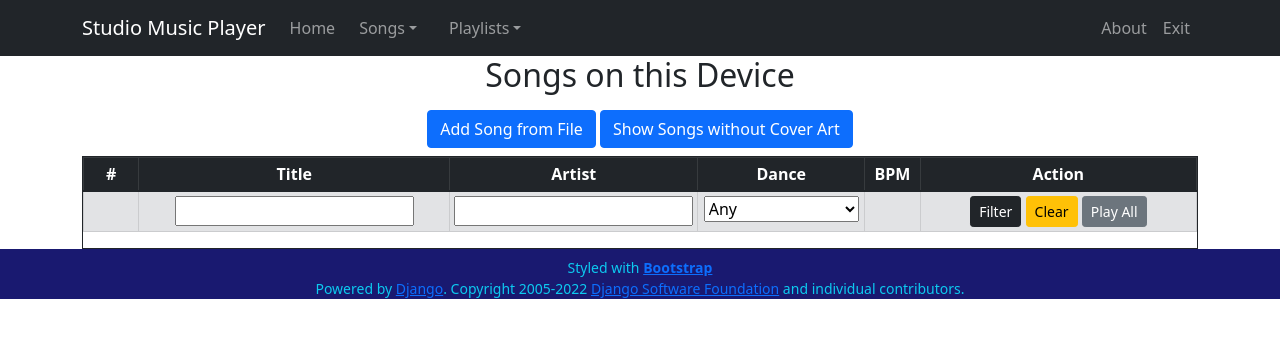
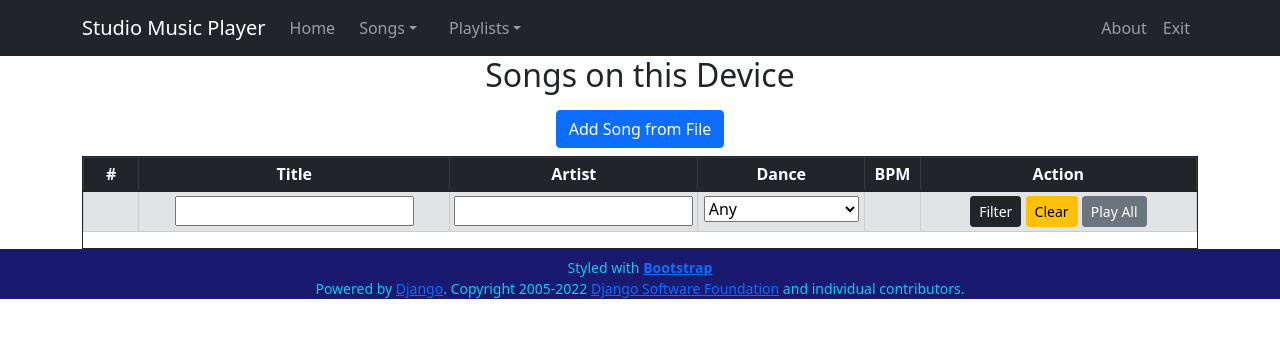
Before and after one commit to dlanghorne0428/StudioMusicPlayer, a Django app: page /songs/ in a window 1280 px wide. Shown: the top 356 px of the page. Run offline with Django 4.2, Linux system fonts and the light colour scheme; the visitor is signed in with stand-in values (Sample User, id 1); data that the repository does not hold is empty; some libraries are stand-ins or nearby versions.

Commit message:
Move missing cover art link to navbar

```diff
--- a/App/templates/show_songs.html
+++ b/App/templates/show_songs.html
@@ -19,11 +19,6 @@
     {% if not streaming and not index %}
       <div class="text-center my-2">
         <a class="btn btn-primary" href="{% url 'App:add_song' %}">Add Song from File</a>
-        {% if showing_no_art %}
-          <a class="btn btn-primary" href="{% url 'App:show_songs' %}">Show All Songs</a>
-        {% else %}
-          <a class="btn btn-primary" href="{% url 'App:show_songs_no_cover_art' %}">Show Songs without Cover Art</a>
-        {% endif %}
       </div>
     {% elif index %}
       <div class="text-center my-2">
```
